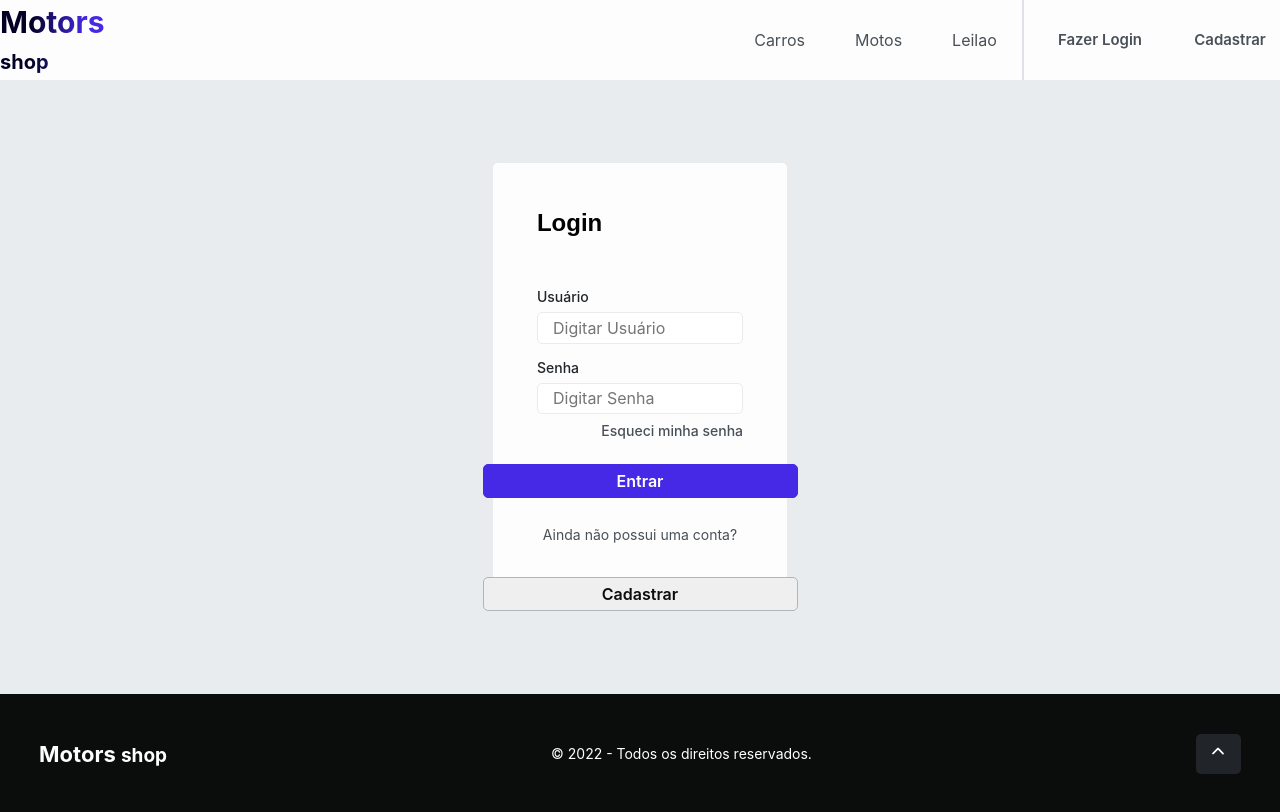
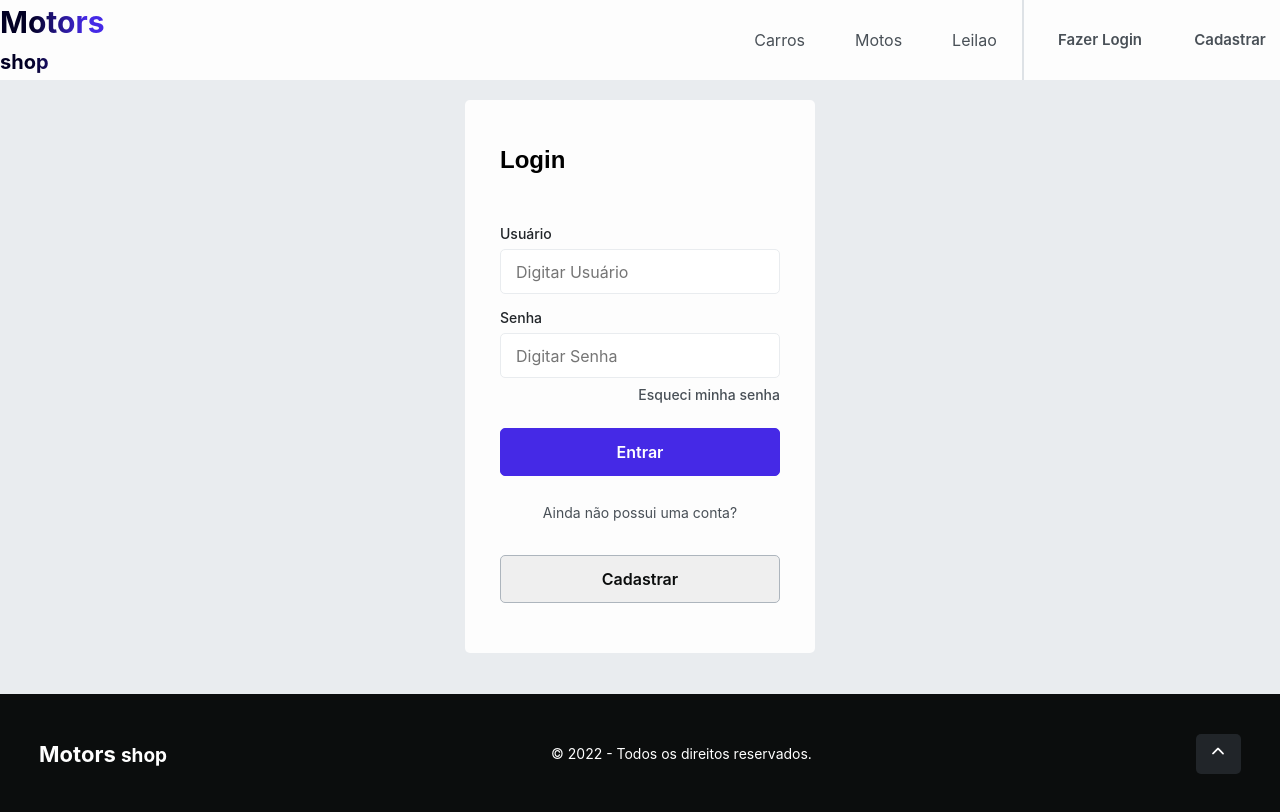
Before and after one commit to Mrdiskman/Motors_shop, a Next.js app in the folder motors_shop_next_app/: page /login in a window 1280 px wide. Built offline with nearby package versions, Linux system fonts and the light colour scheme.

Commit message:
login Styled/ Feat

```diff
--- a/motors_shop_next_app/package.json
+++ b/motors_shop_next_app/package.json
@@ -29,6 +29,7 @@
     "pg": "^8.9.0",
     "react": "18.2.0",
     "react-dom": "18.2.0",
+    "react-hook-form": "^7.43.3",
     "react-icons": "^4.7.1",
     "react-modal": "^3.16.1",
     "reflect-metadata": "^0.1.13",
--- a/motors_shop_next_app/src/components/GeneralComponents/NotLogged/styled.ts
+++ b/motors_shop_next_app/src/components/GeneralComponents/NotLogged/styled.ts
@@ -1,7 +1,7 @@
 import styled from "styled-components";
 
 export const NotLoggedStyled = styled.div`
-  display: flex;
+  display: none;
   justify-content: center;
   align-items: center;
   gap: 30px;
@@ -28,4 +28,7 @@ export const NotLoggedStyled = styled.div`
     border-radius: 5px;
     transition: 0.5s;
   }
+  @media (min-width: 769px) {
+    display: flex;
+  }
 `;
--- a/motors_shop_next_app/src/pages/login/styled.ts
+++ b/motors_shop_next_app/src/pages/login/styled.ts
@@ -6,15 +6,16 @@ export const LoginStyled = styled.div`
   justify-content: center;
   align-items: center;
   flex-direction: column;
-  height: 76.7vh;
+  padding-top: 50px;
+  padding-bottom: 70px;
   color: #000000;
 
   button {
     cursor: pointer;
   }
   .formLogin {
-    width: 23%;
-    height: 73%;
+    width: 90%;
+    padding-bottom: 50px;
     background-color: #fdfdfd;
     display: flex;
     align-items: center;
@@ -22,7 +23,7 @@ export const LoginStyled = styled.div`
     border-radius: 5px;
   }
   input {
-    width: 70%;
+    width: 80%;
     height: 45px;
     border: 1.5px solid #e9ecef;
     border-radius: 5px;
@@ -33,7 +34,7 @@ export const LoginStyled = styled.div`
     padding-left: 15px;
   }
   .forgetPassword {
-    width: 70%;
+    width: 80%;
     display: flex;
     justify-content: flex-end;
     margin-top: 5px;
@@ -47,7 +48,7 @@ export const LoginStyled = styled.div`
     color: #495057;
   }
   .typeForm {
-    width: 70%;
+    width: 80%;
     justify-content: flex-start;
     margin-bottom: 35px;
     margin-top: 45px;
@@ -58,7 +59,7 @@ export const LoginStyled = styled.div`
     color: #000000;
   }
   label {
-    width: 70%;
+    width: 80%;
     display: flex;
     justify-content: flex-start;
     margin-top: 15px;
@@ -71,7 +72,7 @@ export const LoginStyled = styled.div`
   }
   .send {
     gap: 10px;
-    width: 315px;
+    width: 80%;
     height: 48px;
     background-color: #4529e6;
     border: 1.5px solid #4529e6;
@@ -92,7 +93,7 @@ export const LoginStyled = styled.div`
   }
   .register {
     gap: 10px;
-    width: 315px;
+    width: 80%;
     height: 48px;
     border: 1.5px solid #adb5bd;
     border-radius: 5px;
@@ -102,4 +103,11 @@ export const LoginStyled = styled.div`
     color: #0b0d0d;
     margin-top: 30px;
   }
+  @media (min-width: 769px) {
+    height: 76.7vh;
+    .formLogin {
+      min-width: 350px;
+      width: 25%;
+    }
+  }
 `;
```
Also changed, not shown: motors_shop_next_app/src/components/GeneralComponents/OptionsDesktop/index.tsx (+9 -7 lines), 1 other file (tests, documents, lock files or other folders).
